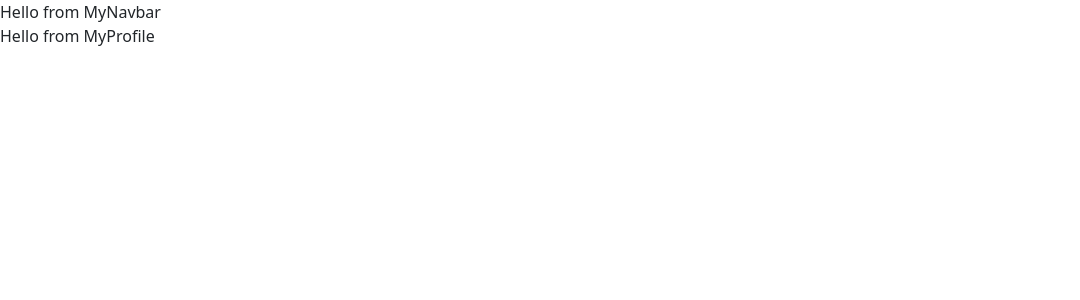
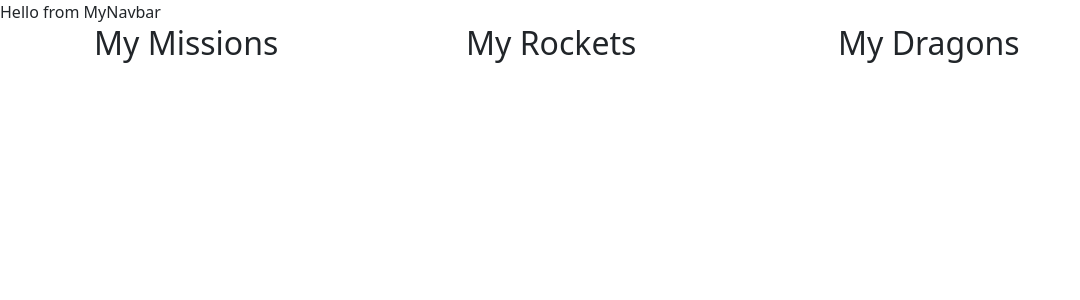
Before and after one commit to danyhoshi/space-travelers, a React (Vite) app: page /myprofile in a window 1280 px wide. Shown: the top 300 px of the page, without its empty margins (0-1080 px from the left). Built offline with nearby package versions, Linux system fonts and the light colour scheme.

Commit message:
Add structure for MyProfile component

```diff
--- a/src/components/MyProfile.tsx
+++ b/src/components/MyProfile.tsx
@@ -1,6 +1,19 @@
+import { Container } from "react-bootstrap"
+
+
 function MyProfile() {
   return (
-    <div>Hello from MyProfile</div>
+    <Container className="d-flex flex-row">
+      <div className="d-flex flex-column container-sm" >
+        <h2>My Missions</h2>
+      </div>
+      <div className="d-flex flex-column container-sm" >
+        <h2>My Rockets</h2>
+      </div>
+      <div className="d-flex flex-column container-sm" >
+        <h2>My Dragons</h2>
+      </div>
+    </Container>
   )
 }
 
--- a/src/main.tsx
+++ b/src/main.tsx
@@ -10,6 +10,7 @@ import Missions from './components/Missions';
 import MyProfile from './components/MyProfile';
 import { Provider } from 'react-redux';
 import { setupStore } from './redux/store.tsx';
+
 const NavbarWrapper = () => {
   return(
     <>
```
Also changed, not shown: package.json (+9 -9 lines), 1 other file (tests, documents, lock files or other folders).
